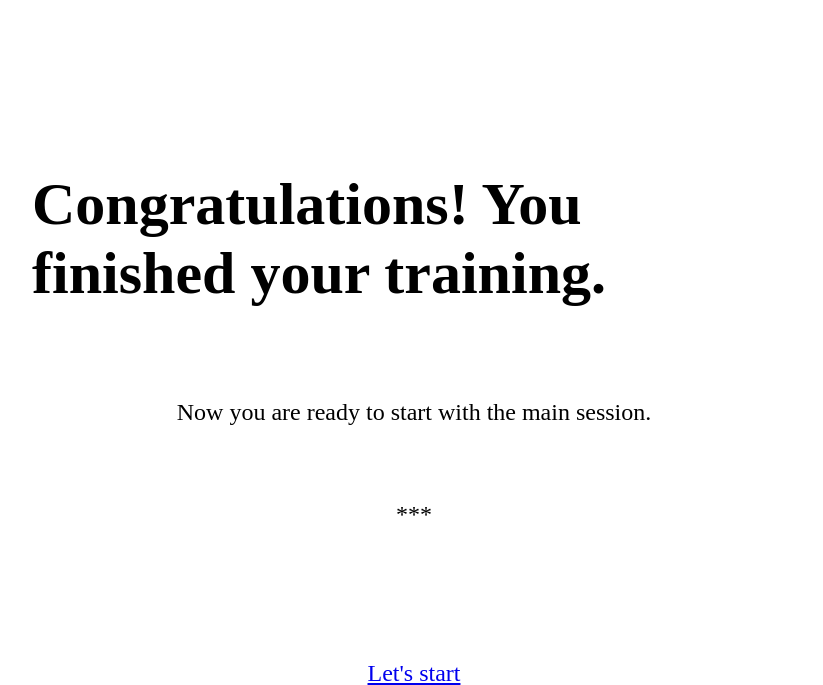
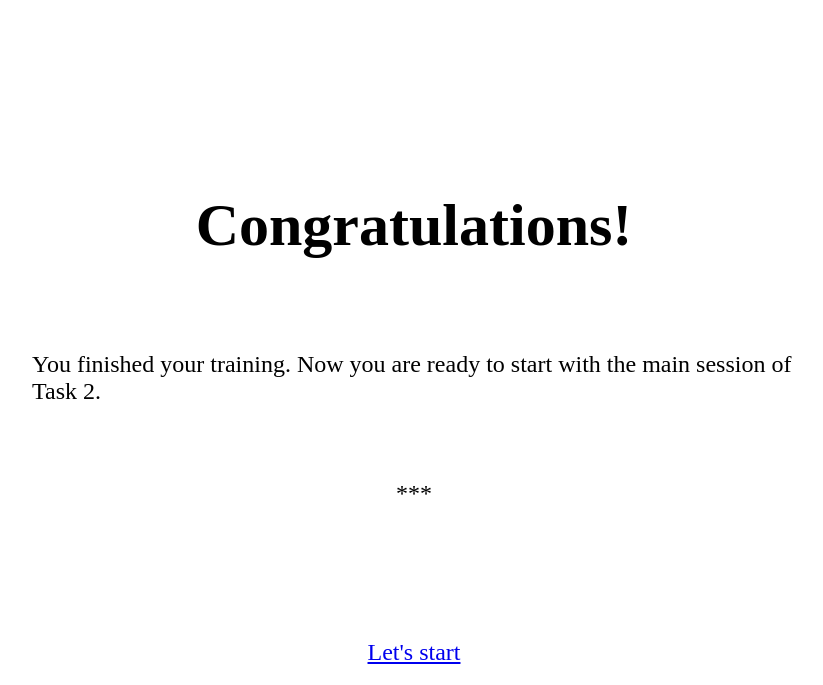
Before and after one commit to minamar/galatea, a Django app: page /instructions_eval/ in a window 1280 px wide. Shown: the top 685 px of the page, without its empty margins (226-1049 px from the left). Run offline with Django 3.2, Linux system fonts and the light colour scheme.

Commit message:
change instructions

```diff
--- a/evalemo/templates/instructions_eval.html
+++ b/evalemo/templates/instructions_eval.html
@@ -44,9 +44,9 @@
     </head>
     <body>
     <div class="flex-container">
-    <div class="instructions-head"><h1>Congratulations! You finished your training.</h1></div>
+    <div class="instructions-head"><h1>Congratulations!</h1></div>
     </br>
-    <p>Now you are ready to start with the main session.</p>
+    <p>You finished your training. Now you are ready to start with the main session of Task 2.</p>
 
    </br>
    <p>***</p>
```
